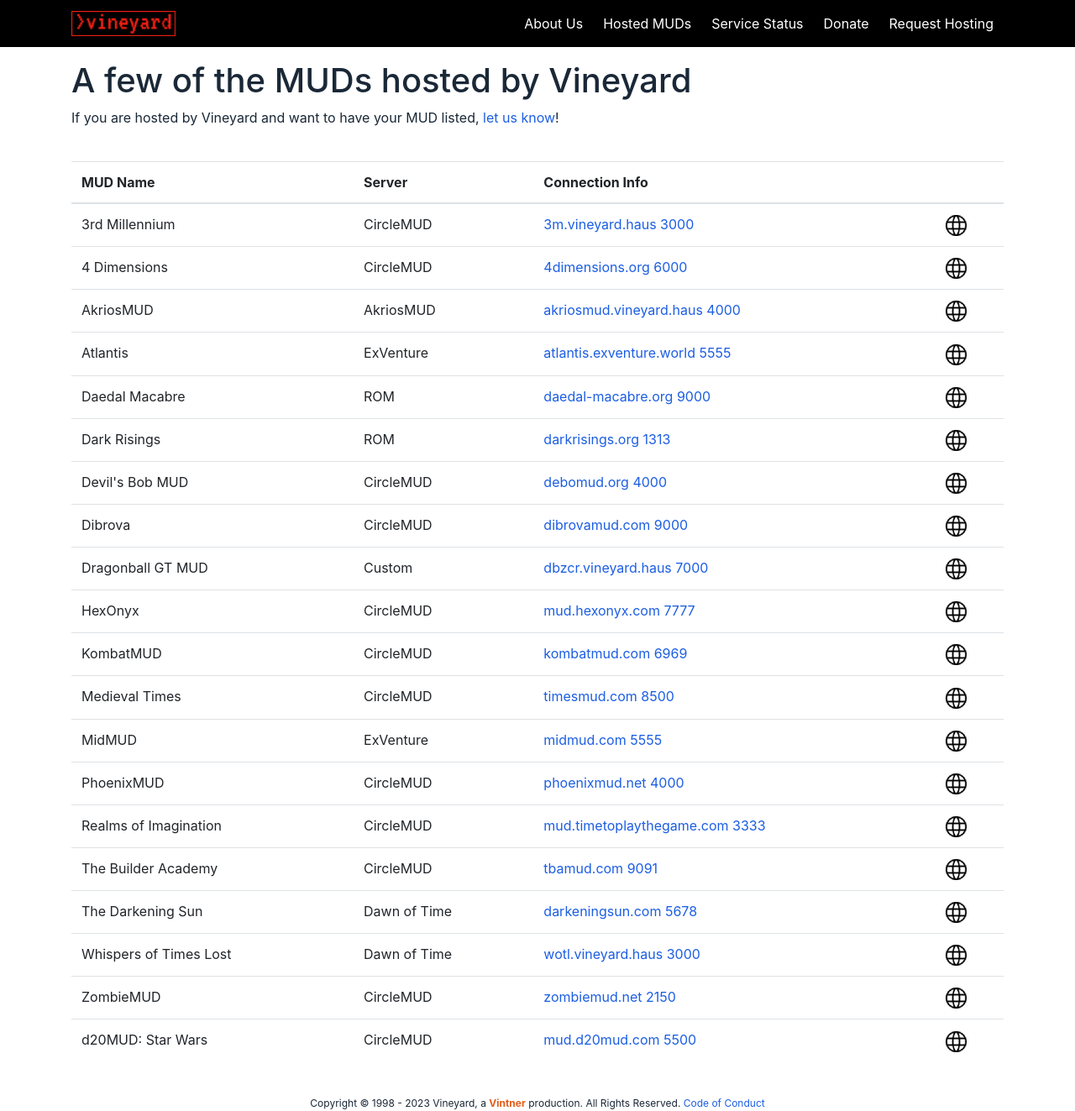
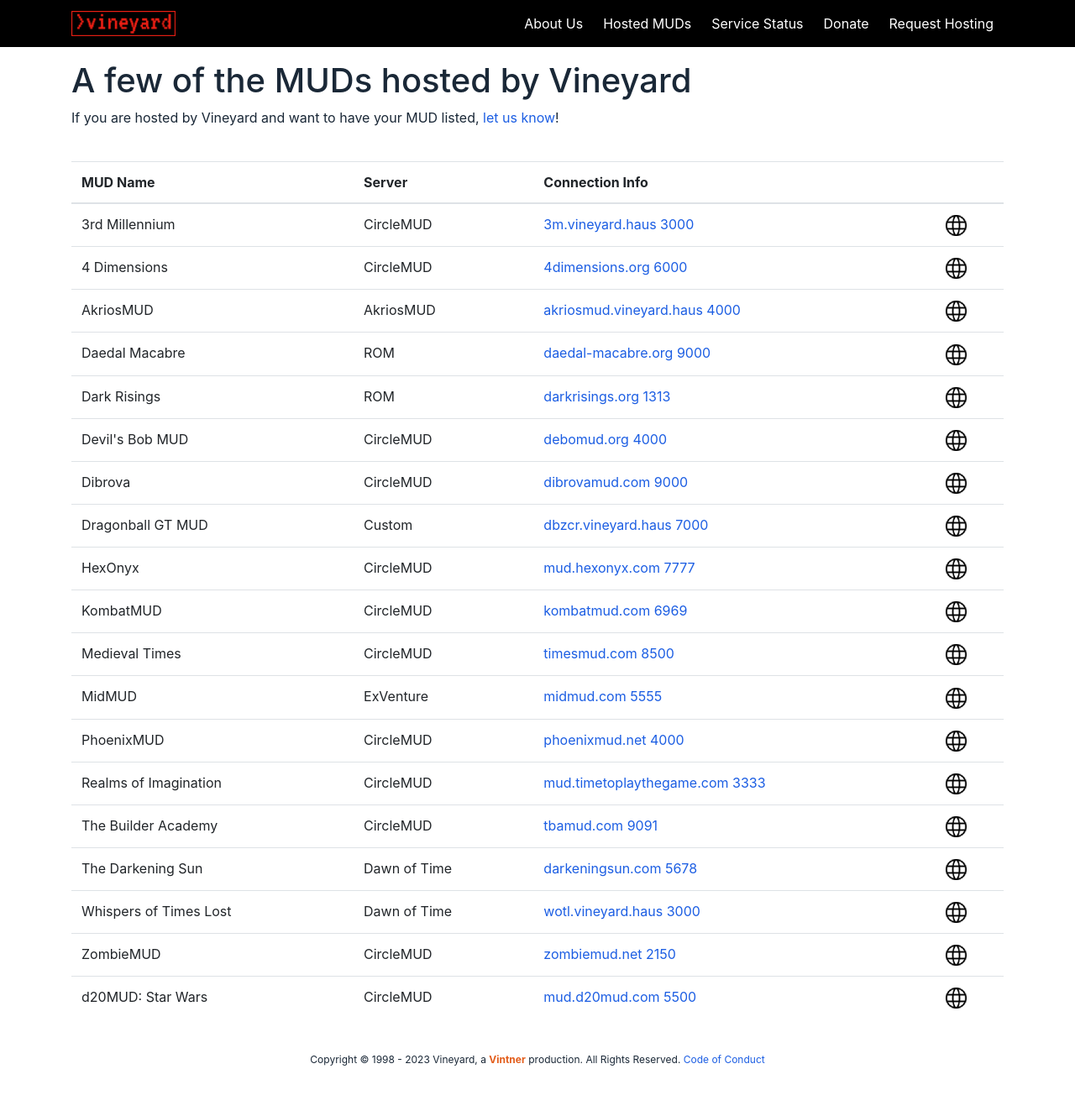
Before and after one commit to vintnerhaus/vineyard.haus, a Jekyll site: the page built from muds.html, in a window 1280 px wide. Shown: the whole page at 84% size. Built offline with Jekyll 4.4.1, drawn with Linux system fonts in a browser that asks for light colours; nearby versions of some CDN libraries; Markdown is read by kramdown in place of the engine named in the settings; after the commit the page ends 1271 px from its top, so only the background shows below that.

Commit message:
Update mud_list.json

```diff
--- a/_data/mud_list.json
+++ b/_data/mud_list.json
@@ -1,6 +1,13 @@
 {
   "title": "MUDs hosted by Vineyard",
   "muds": [
+    {
+      "mud_name": "d20MUD: Star Wars",
+      "server": "CircleMUD",
+      "site": "d20mud.com",
+      "server_address": "mud.d20mud.com",
+      "server_port": "5500",
+    },
     {
       "mud_name": "Daedal Macabre",
       "server": "ROM",
@@ -72,13 +79,6 @@
       "server_port": "2150",
     },
     {
-      "mud_name": "Atlantis",
-      "server": "ExVenture",
-      "site": "atlantis.exventure.world",
-      "server_address": "atlantis.exventure.world",
-      "server_port": "5555",
-    },
-    {
       "mud_name": "MidMUD",
       "server": "ExVenture",
       "site": "midmud.com",
@@ -134,12 +134,5 @@
       "server_address": "dbzcr.vineyard.haus",
       "server_port": "7000",
     },
-    {
-      "mud_name": "d20MUD: Star Wars",
-      "server": "CircleMUD",
-      "site": "d20mud.com",
-      "server_address": "mud.d20mud.com",
-      "server_port": "5500",
-    }
   ]
 }
```
